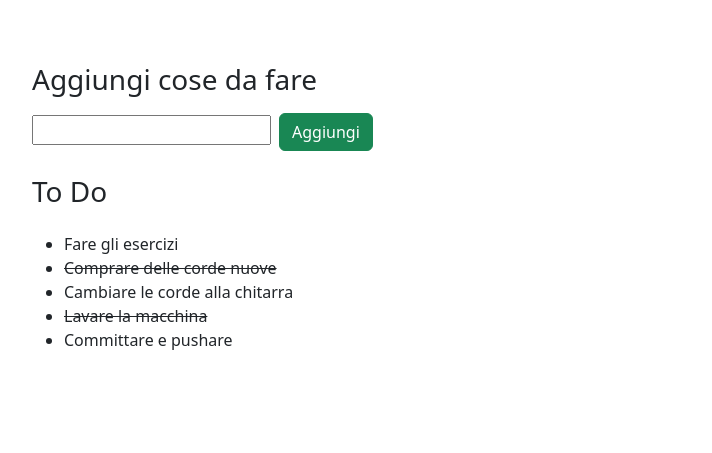
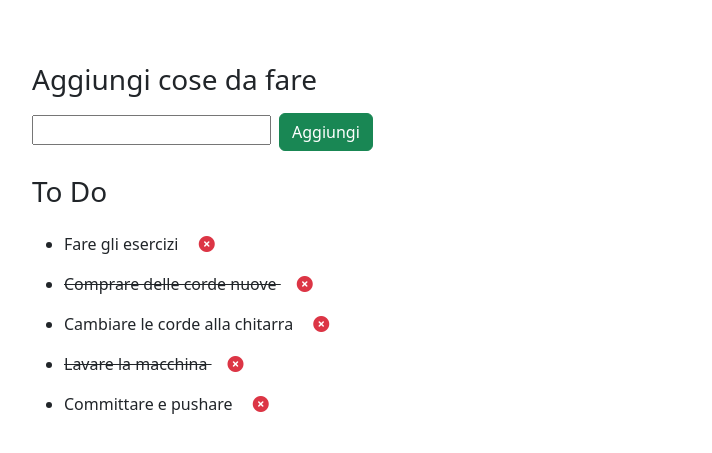
Before and after one commit to Gianmarco720/vue-todolist, a plain HTML site: page index.html in a window 1280 px wide. Shown: the part 89-542 px from the top of the page, without its empty margins (50-762 px from the left). Drawn offline with nearby package versions, Linux system fonts and the light colour scheme.

Commit message:
end milestone 2

```diff
--- a/assets/css/style.css
+++ b/assets/css/style.css
@@ -0,0 +1,3 @@
+.fa-circle-xmark:hover {
+    cursor: pointer;
+}
--- a/assets/js/script.js
+++ b/assets/js/script.js
@@ -30,5 +30,11 @@ const { createApp } = Vue;
                     }
                 ]
             }
+        },
+        methods: {
+            remove(index) {
+                console.log('Ho cliccato sulla x:', index);
+                this.tasks.splice(index, 1);
+            }
         }
     }).mount('#app');
--- a/index.html
+++ b/index.html
@@ -10,6 +10,9 @@
   <!-- Bootstrap CSS v5.2.1 -->
   <link href="https://cdn.jsdelivr.net/npm/bootstrap@5.2.1/dist/css/bootstrap.min.css" rel="stylesheet"
     integrity="sha384-iYQeCzEYFbKjA/T2uDLTpkwGzCiq6soy8tYaI1GyVh/UjpbCx/TYkiZhlZB6+fzT" crossorigin="anonymous">
+
+  <!-- Font Awsome -->
+  <link rel="stylesheet" href="https://cdnjs.cloudflare.com/ajax/libs/font-awesome/6.2.0/css/all.min.css" integrity="sha512-xh6O/CkQoPOWDdYTDqeRdPCVd1SpvCA9XXcUnZS2FmJNp1coAFzvtCN9BmamE+4aHK8yyUHUSCcJHgXloTyT2A==" crossorigin="anonymous" referrerpolicy="no-referrer" />
 
   <!-- My Css -->
   <link rel="stylesheet" href="./assets/css/style.css">
@@ -34,7 +37,7 @@
             <div class="task_list">
                 <h3 class="my-4">To Do</h3>
                 <ul>
-                    <li v-for="task in tasks" :class=" task.done === true ? 'text-decoration-line-through' : ''">{{task.text}}</li>
+                    <li class="pb-3" v-for="(task, index) in tasks" :class=" task.done === true ? 'text-decoration-line-through' : ''">{{task.text}} <i class="fa-solid fa-circle-xmark text-danger mx-3" @click.stop="remove(index)"></i></li>
                 </ul>
             </div>
         </div>
```
